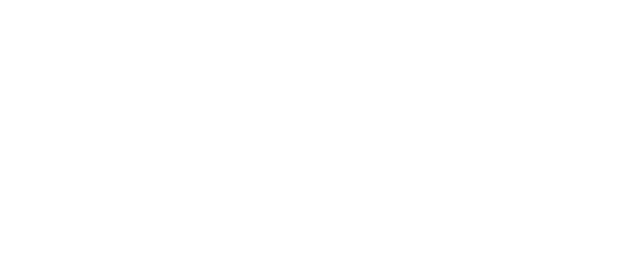
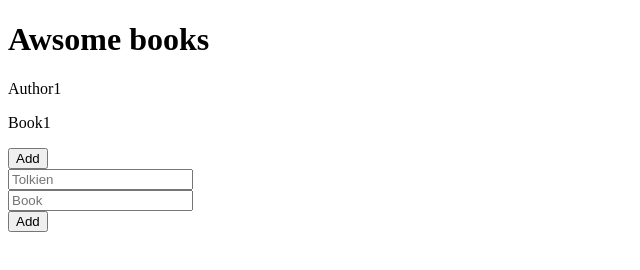
Before and after one commit to AntonioHincapie/awesome-books, a plain HTML site: page index.html in a window 1280 px wide. Shown: the whole page, without its empty margins (0-640 px from the left). Drawn offline with Linux system fonts and the light colour scheme.

Commit message:
Add list and form at index.html

```diff
--- a/index.html
+++ b/index.html
@@ -7,6 +7,38 @@
     <title>Awesome Books</title>
   </head>
   <body>
+
+    <main>
+      <h1>Awsome books</h1>
+      <div id="list">
+        <div class="author"><p>Author1</p></div>
+        <div class="book">
+          <p>Book1</p>
+        </div>
+        <div><button type="button">Add</button></div>
+      </div>
+      <div id="AddNew">
+        <form>
+          <div>
+            <input type="name" class="form-control" id="floatingInput" placeholder="Tolkien">
+            <label for="floatingInput"></label>
+          </div>
+          <div>
+            <input type="name" class="form-control" id="floatingBook" placeholder="Book">
+            <label for="floatingBook"></label>
+          </div>
+          <div><button type="button">Add</button></div>
+
+
+
+
+
+
+        </form>
+      </div>
+
+    </main>
+
     <script type="module" src="./scripts.js"></script>
     <script type="module" src="./databooks.js"></script>
   </body>
```
Also changed, not shown: MIT.md (+1 -1 lines), README.md.
